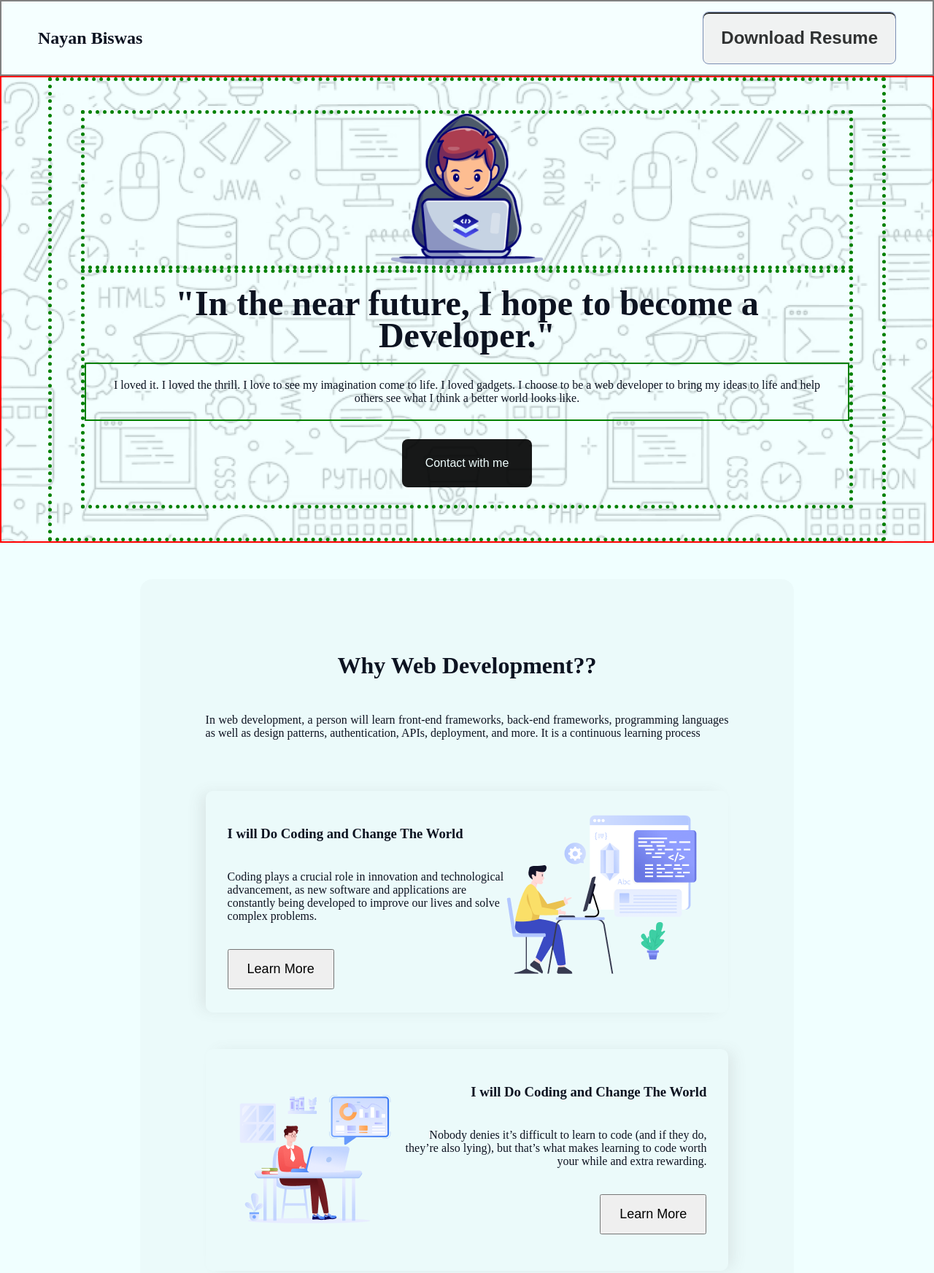
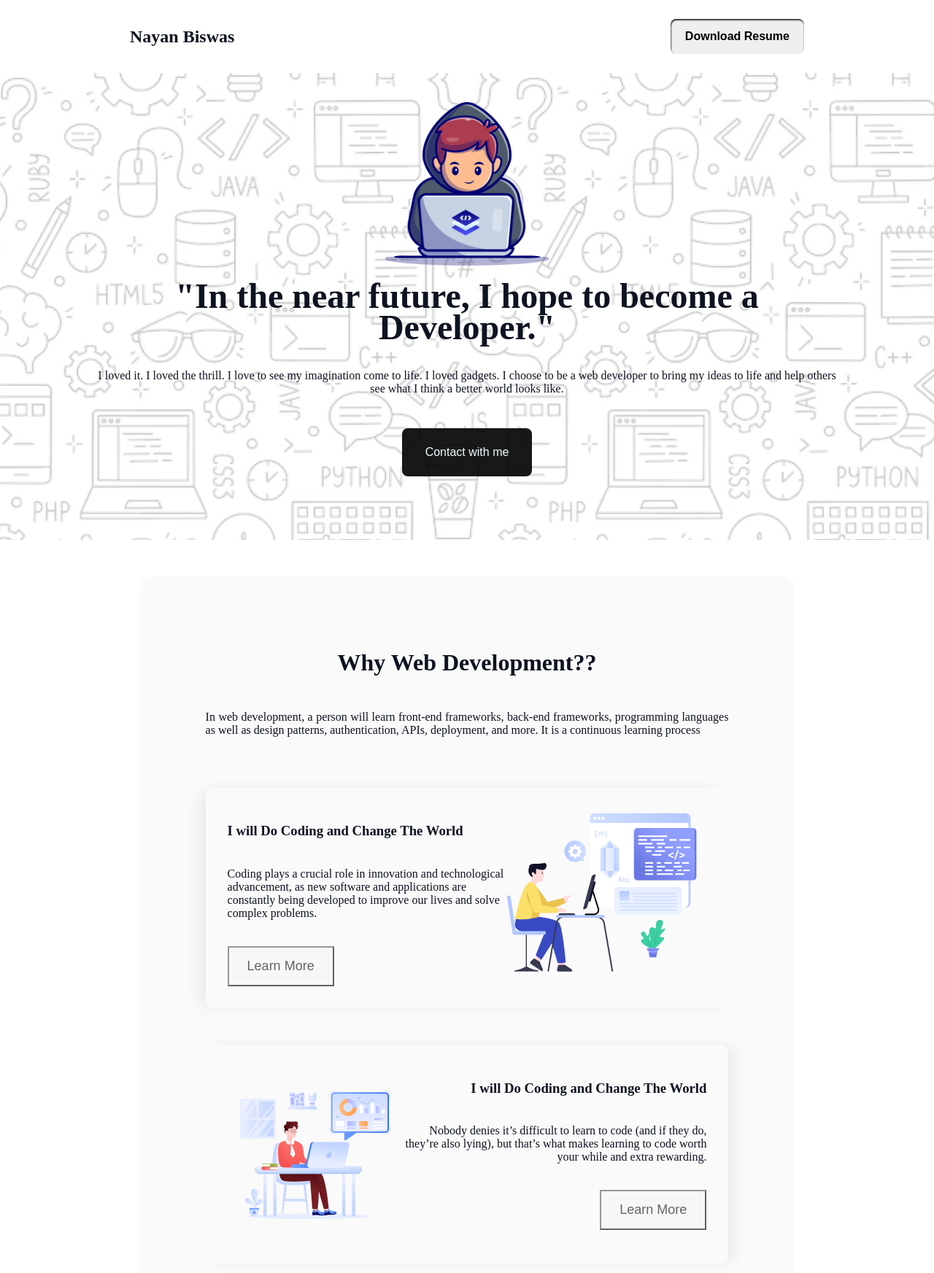
Before and after one commit to Dev-NayanBiswas/assignment-01, a plain HTML site: page index.html in a window 1280 px wide. Shown: the top 1745 px of the page at 73% size. Drawn offline with Linux system fonts and the light colour scheme; a web font is replaced by a local one.

Commit message:
final touched

```diff
--- a/index.html
+++ b/index.html
@@ -62,7 +62,9 @@
                 <p class="description-text">
                   Coding plays a crucial role in innovation and technological advancement, as new software and applications are constantly being developed to improve our lives and solve complex problems.
                 </p>
-                <button class="card-btn">Learn More</button>
+                <a href="https://www.w3schools.com/" target="_blank">
+                  <button class="card-btn">Learn More</button>
+                </a>
               </div>
               <div class="card-figure-1">
                 <img src="./assets/Layer_1.png" alt="" />
@@ -74,7 +76,9 @@
                 <p class="">
                   Nobody denies it’s difficult to learn to code (and if they do, they’re also lying), but that’s what makes learning to code worth your while and extra rewarding.
                 </p>
-                <button class="card-btn">Learn More</button>
+                <a href="https://www.w3schools.com/" target="_blank">
+                  <button class="card-btn">Learn More</button>
+                </a>
               </div>
               <div class="card-figure-1">
                 <img src="./assets/Group 3.png" alt="" />
@@ -86,7 +90,9 @@
                 <p class="description-text">
                   Code at least a few hours every day. You don’t learn sport by reading about tactics, or learn an instrument by reading music without playing. Coding is much the same. The best way to learn is by doing
                 </p>
-                <button class="card-btn">Learn More</button>
+                <a href="https://www.w3schools.com/" target="_blank">
+                  <button class="card-btn">Learn More</button>
+                </a>
               </div>
               <div class="card-figure-1">
                 <img src="./assets/Group 4.png" alt="" />
--- a/style.css
+++ b/style.css
@@ -2,6 +2,14 @@
 
 * {
   box-sizing: border-box;
+}
+
+body {
+  font-family: Azeret Mono;
+  background-color: rgba(160, 187, 249, 0);
+  color: rgb(13, 19, 33);
+  margin: 0;
+  padding: 0;
 }
 
 /* Cards Shared Css */
@@ -21,6 +29,20 @@
   font-family: Azeret Mono;
   font-size: 24px;
   font-weight: 800;
+}
+.card-figure-1{
+  display: flex;
+  justify-content: space-evenly;
+  align-items: center;
+}
+
+.card-content-1>a>button{
+  cursor: pointer;
+  font-weight: 500;
+  background-color:rgba(13, 19, 33, 0.02);
+  border: 0.5 px gray;
+  opacity: 0.6;
+
 }
 .reverse {
   box-shadow: 10px 0px 20px -4px rgba(95, 93, 93, 0.12);
@@ -63,21 +85,17 @@
 }
 /* Cards shared css ends here */
 
-body {
-  font-family: Azeret Mono;
-  background-color: azure;
-  color: rgb(13, 19, 33);
-  margin: 0;
-  padding: 0;
-}
+
 .navbar {
+  width: 80vw;
+  margin: 0 auto;
   background-color: rgba(255, 255, 255, 0.322);
   display: flex;
   justify-content: space-between;
   align-items: center;
   padding: 50px;
   height: 5vh;
-  border: 2px solid gray;
+  /* border: 2px solid gray; */
 }
 
 .name {
@@ -88,14 +106,13 @@ body {
 }
 
 .downloadButton {
-  padding: 17px 24px 17px 24px;
-  border: 1px solid rgb(94, 115, 162);
+  padding: 15px 20px;
+  /* border: 1px solid rgb(94, 115, 162); */
   border-radius: 8px;
-  opacity: 0.8;
-  font-size: 1.5em;
+  border: none;
+  font-size: 1em;
   font-weight: 600;
-  line-height: 1.5em;
-  box-shadow: 0px 2px inset;
+  box-shadow: 0.5px 1.5px 2px inset;
   cursor: pointer;
 }
 
@@ -104,13 +121,13 @@ body {
   background-position: center;
   background-repeat: no-repeat;
   background-size: cover;
-  border: 2px solid red;
+  /* border: 2px solid red; */
   width: 100vw;
   height: 80vh;
 }
 
 .hero-banner-container {
-  border: 5px dotted green;
+  /* border: 5px dotted green; */
   width: 90%;
   height: 100%;
   margin: 0 auto;
@@ -122,7 +139,7 @@ body {
 
 .hero-image-container {
   height: 40%;
-  border: 5px dotted green;
+  /* border: 5px dotted green; */
   text-align: center;
 }
 .hero-image {
@@ -132,7 +149,7 @@ body {
 .hero-title-container {
   height: 60%;
   margin-top: 0px;
-  border: 5px dotted green;
+  /* border: 5px dotted green; */
   text-align: center;
 }
 
@@ -146,7 +163,7 @@ body {
   margin: 20px 0px 5px;
 }
 .shortDescription {
-  border: 2px solid green;
+  /* border: 2px solid green; */
   margin-bottom: 20px;
 
   padding: 20px;
@@ -197,7 +214,7 @@ body {
 .inspiration {
   margin: 50px auto;
   padding: 20px;
-  border: 4px solid green;
+  /* border: 4px solid green; */
   max-width: 70vw;
 }
 p {
@@ -225,7 +242,7 @@ iframe {
 }
 .current-Target {
   margin: 50px auto;
-  border: 4px solid green;
+  /* border: 4px solid green; */
   max-width: 70vw;
   padding: 40px;
 }
@@ -245,7 +262,7 @@ iframe {
 
 .nextTarget{
     margin: 50px auto;
-  border: 4px solid green;
+  /* border: 4px solid green; */
   max-width: 70vw;
 }
 
@@ -277,7 +294,7 @@ iframe {
     height: 40vh;
     width: 70vw;
     margin: 0 auto;
-    border: 2px solid maroon;
+    /* border: 2px solid maroon; */
     border-radius: 10px;
     background-image:linear-gradient(to right, rgba(0, 0, 0, 0.2),rgba(0, 0, 0, 0.2)),linear-gradient(to left, rgba(0, 0, 0, 0.1),rgba(0, 0, 0, 0.8)),url(./assets/handshake.jpg);
 
```
